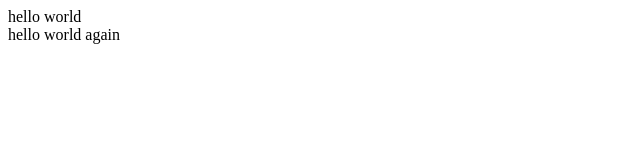
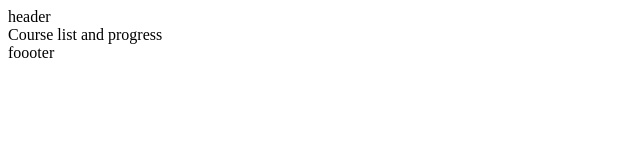
Before and after one commit to haddeeann/distraction_free, a React (Create React App) app: page / in a window 1280 px wide. Shown: the top 160 px of the page, without its empty margins (0-640 px from the left). Built offline with nearby package versions, Linux system fonts and the light colour scheme.

Commit message:
how I'll prolly do the structure with everything in react components

```diff
--- a/public/index.html
+++ b/public/index.html
@@ -27,8 +27,7 @@
     <title>React App</title>
   </head>
   <body>
+    <div id="app"></div>
     <noscript>You need to enable JavaScript to run this app.</noscript>
-    <div id="root"></div>
-    <div>hello world again</div>
   </body>
 </html>
--- a/src/App.js
+++ b/src/App.js
@@ -1,7 +1,13 @@
+import Courses from "./pages/Courses";
+import Header from "./components/Header";
+import Footer from "./components/Footer";
+
 function App() {
   return (
     <div>
-      hello world
+        <Header />
+        <Courses />
+        <Footer />
     </div>
   );
 }
--- /dev/null
+++ b/src/components/Footer.js
@@ -0,0 +1,9 @@
+function Footer() {
+    return (
+        <div>
+            foooter
+        </div>
+    );
+}
+
+export default Footer;
--- /dev/null
+++ b/src/components/Header.js
@@ -0,0 +1,9 @@
+function Header() {
+    return (
+        <div>
+            header
+        </div>
+    );
+}
+
+export default Header;
--- a/src/index.js
+++ b/src/index.js
@@ -2,8 +2,8 @@ import React from 'react';
 import ReactDOM from 'react-dom/client';
 import App from './App';
 
-const root = ReactDOM.createRoot(document.getElementById('root'));
-root.render(
+const app = ReactDOM.createRoot(document.getElementById('app'));
+app.render(
   <React.StrictMode>
     <App />
   </React.StrictMode>
--- /dev/null
+++ b/src/pages/Courses.js
@@ -0,0 +1,9 @@
+function Courses() {
+    return (
+        <div>
+            Course list and progress
+        </div>
+    );
+}
+
+export default Courses;
```
